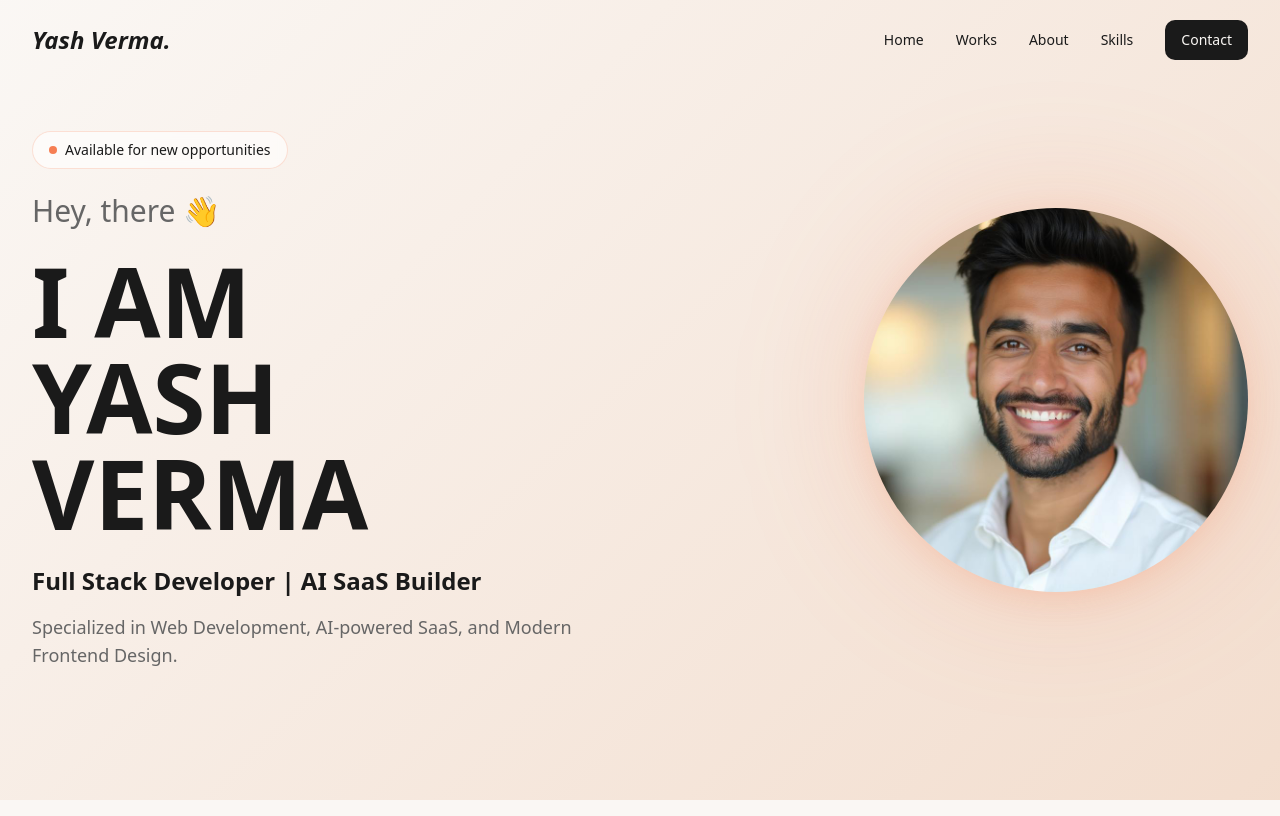
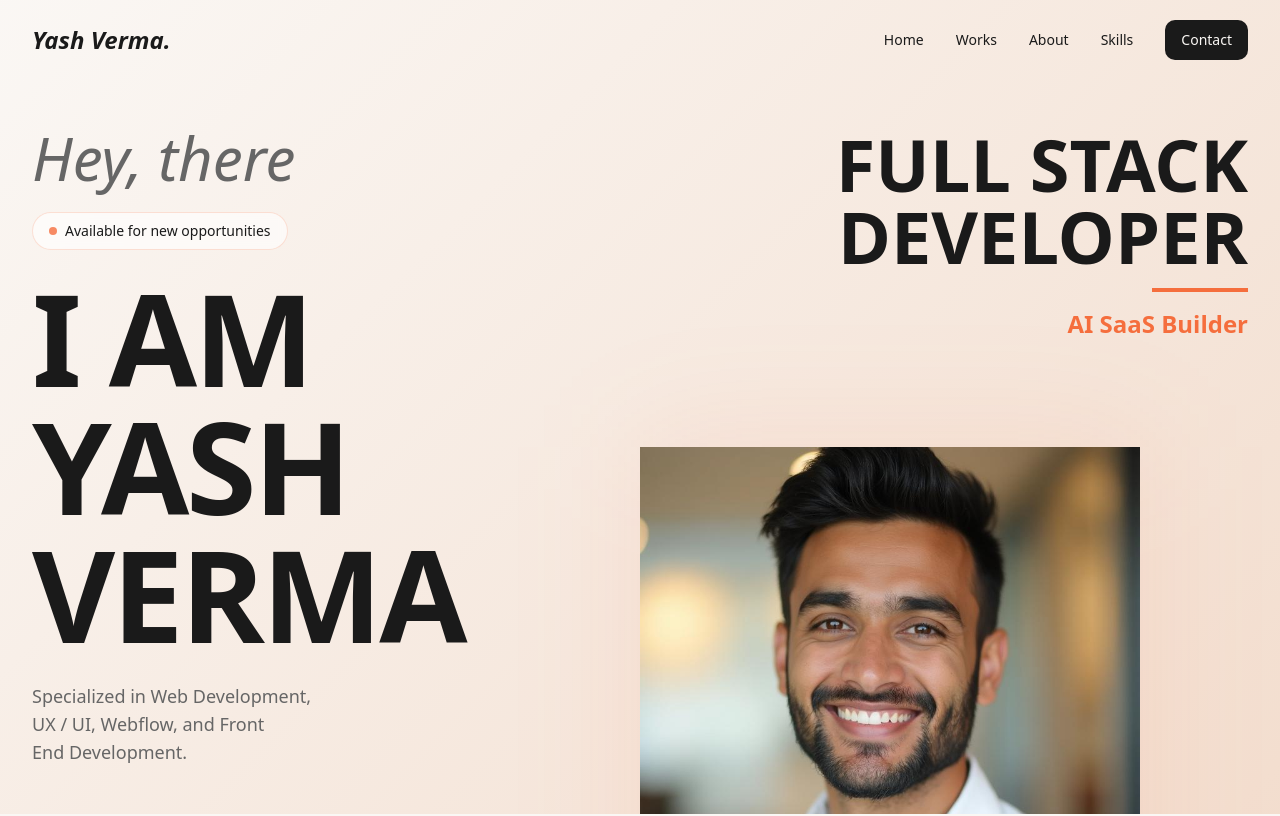
Before and after one commit to Yashverma849/Yash-Portfolio, a React (Vite) app: page / in a window 1280 px wide. Shown: the top 816 px of the page. Built offline with nearby package versions, Linux system fonts and the light colour scheme; the HTML template or start-up script is replaced by a standard one.

Commit message:
Refactor: Update hero section design

```diff
--- a/src/components/Hero.tsx
+++ b/src/components/Hero.tsx
@@ -3,75 +3,91 @@ import profilePhoto from "@/assets/profile-photo.jpg";
 
 const Hero = () => {
   return (
-    <section id="home" className="min-h-screen hero-gradient pt-20 md:pt-0 flex items-center">
-      <div className="max-w-7xl mx-auto px-4 sm:px-6 lg:px-8 py-12 md:py-20">
-        <div className="grid md:grid-cols-2 gap-12 items-center">
-          {/* Left Content */}
-          <motion.div
-            initial={{ opacity: 0, x: -50 }}
-            animate={{ opacity: 1, x: 0 }}
-            transition={{ duration: 0.8 }}
-            className="space-y-6"
-          >
-            <motion.div
+    <section id="home" className="relative min-h-screen hero-gradient pt-20 flex items-center overflow-hidden">
+      <div className="max-w-7xl mx-auto px-4 sm:px-6 lg:px-8 py-12 w-full">
+        <div className="relative flex flex-col lg:flex-row items-center lg:items-start gap-8 lg:gap-0">
+          {/* Left Side - Text Content */}
+          <div className="lg:w-1/2 z-10 space-y-6 text-center lg:text-left">
+            <motion.h2
               initial={{ opacity: 0 }}
               animate={{ opacity: 1 }}
               transition={{ delay: 0.2 }}
-              className="inline-flex items-center gap-2 px-4 py-2 bg-white/60 backdrop-blur-sm rounded-full border border-accent/20"
+              className="text-3xl md:text-5xl lg:text-6xl font-light italic text-muted-foreground"
             >
-              <div className="w-2 h-2 bg-accent rounded-full animate-pulse" />
-              <span className="text-sm font-medium">Available for new opportunities</span>
-            </motion.div>
-
-            <motion.h2
-              initial={{ opacity: 0 }}
-              animate={{ opacity: 1 }}
-              transition={{ delay: 0.3 }}
-              className="text-2xl md:text-3xl font-light text-muted-foreground"
-            >
-              Hey, there 👋
+              Hey, there
             </motion.h2>
-
-            <motion.h1
-              initial={{ opacity: 0 }}
-              animate={{ opacity: 1 }}
-              transition={{ delay: 0.4 }}
-              className="text-5xl md:text-7xl lg:text-8xl font-bold leading-tight"
-            >
-              I AM
-              <br />
-              <span className="text-foreground">YASH VERMA</span>
-            </motion.h1>
 
             <motion.div
               initial={{ opacity: 0 }}
               animate={{ opacity: 1 }}
+              transition={{ delay: 0.3 }}
+              className="inline-flex items-center gap-2 px-4 py-2 bg-white/60 backdrop-blur-sm rounded-full border border-accent/20"
+            >
+              <div className="w-2 h-2 bg-accent rounded-full animate-pulse" />
+              <span className="text-xs md:text-sm font-medium">Available for new opportunities</span>
+            </motion.div>
+
+            <motion.h1
+              initial={{ opacity: 0, y: 20 }}
+              animate={{ opacity: 1, y: 0 }}
+              transition={{ delay: 0.4 }}
+              className="text-6xl md:text-7xl lg:text-8xl xl:text-9xl font-black leading-none tracking-tight"
+            >
+              I AM
+              <br />
+              YASH
+              <br />
+              VERMA
+            </motion.h1>
+
+            <motion.p
+              initial={{ opacity: 0 }}
+              animate={{ opacity: 1 }}
               transition={{ delay: 0.6 }}
-              className="space-y-4"
+              className="text-base md:text-lg text-muted-foreground max-w-md mx-auto lg:mx-0"
             >
-              <p className="text-xl md:text-2xl font-semibold text-foreground">
-                Full Stack Developer | AI SaaS Builder
-              </p>
-              <p className="text-base md:text-lg text-muted-foreground max-w-xl">
-                Specialized in Web Development, AI-powered SaaS, and Modern Frontend Design.
-              </p>
-            </motion.div>
-          </motion.div>
+              Specialized in Web Development,
+              <br />
+              UX / UI, Webflow, and Front
+              <br />
+              End Development.
+            </motion.p>
+          </div>
 
-          {/* Right Content - Profile Photo */}
+          {/* Center/Right - Profile Photo */}
           <motion.div
-            initial={{ opacity: 0, scale: 0.8 }}
+            initial={{ opacity: 0, scale: 0.9 }}
             animate={{ opacity: 1, scale: 1 }}
             transition={{ duration: 0.8, delay: 0.3 }}
-            className="flex justify-center md:justify-end"
+            className="lg:absolute lg:left-1/2 lg:-translate-x-1/4 lg:top-1/2 lg:-translate-y-1/2 z-20"
           >
             <div className="relative">
-              <div className="absolute inset-0 bg-accent/20 rounded-full blur-3xl" />
+              <div className="absolute inset-0 bg-accent/10 blur-3xl" />
               <img
                 src={profilePhoto}
                 alt="Yash Verma"
-                className="relative w-64 h-64 md:w-80 md:h-80 lg:w-96 lg:h-96 object-cover rounded-full shadow-hover"
+                className="relative w-64 h-64 md:w-80 md:h-80 lg:w-[450px] lg:h-[450px] xl:w-[500px] xl:h-[500px] object-cover"
               />
+            </div>
+          </motion.div>
+
+          {/* Right Side - Role Description */}
+          <motion.div
+            initial={{ opacity: 0, x: 50 }}
+            animate={{ opacity: 1, x: 0 }}
+            transition={{ delay: 0.5 }}
+            className="lg:w-1/2 lg:ml-auto z-10 flex items-center justify-center lg:justify-end text-center lg:text-right"
+          >
+            <div className="space-y-4">
+              <h3 className="text-4xl md:text-5xl lg:text-6xl xl:text-7xl font-black leading-none">
+                FULL STACK
+                <br />
+                DEVELOPER
+              </h3>
+              <div className="h-1 w-24 bg-accent mx-auto lg:ml-auto lg:mr-0" />
+              <p className="text-xl md:text-2xl font-semibold text-accent">
+                AI SaaS Builder
+              </p>
             </div>
           </motion.div>
         </div>
```
